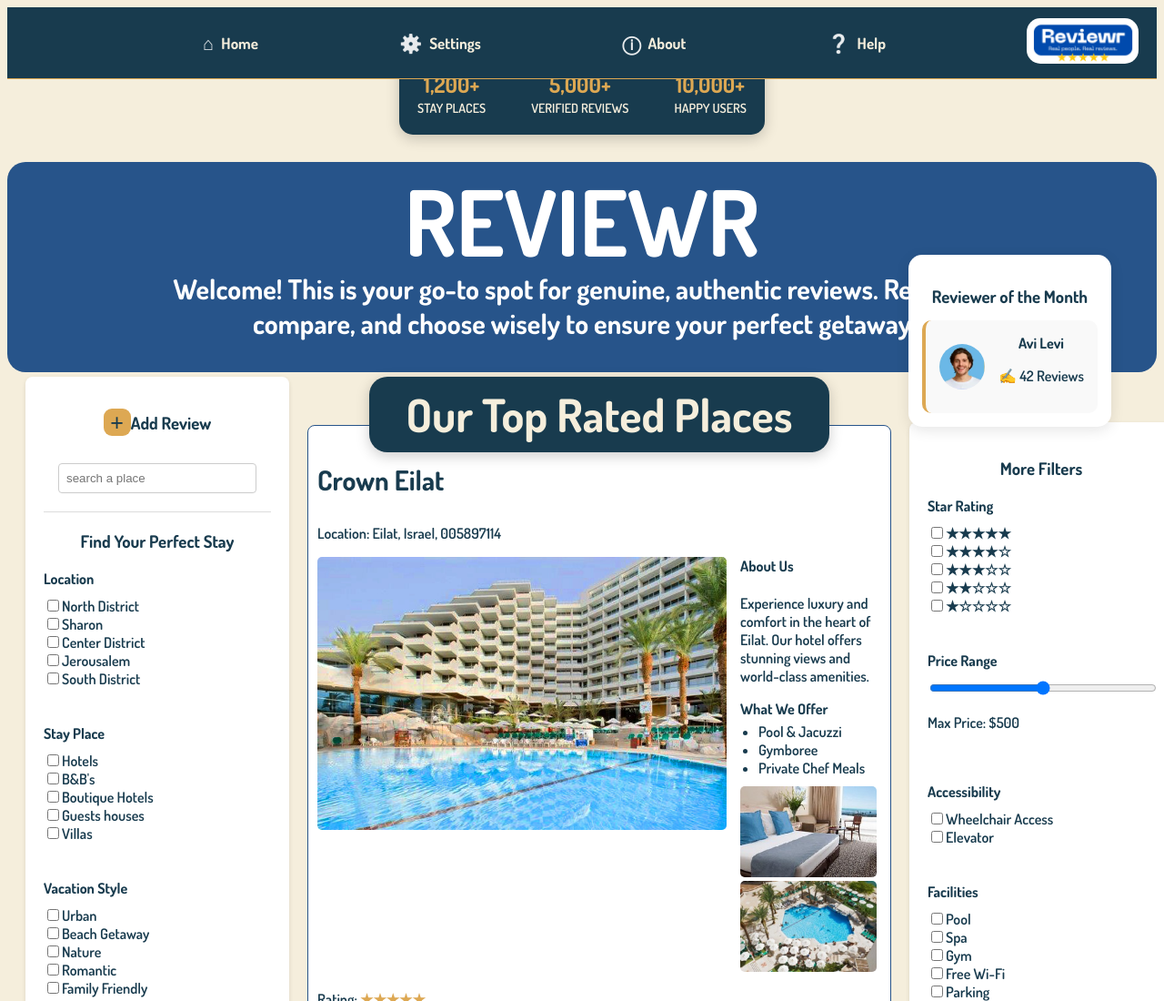
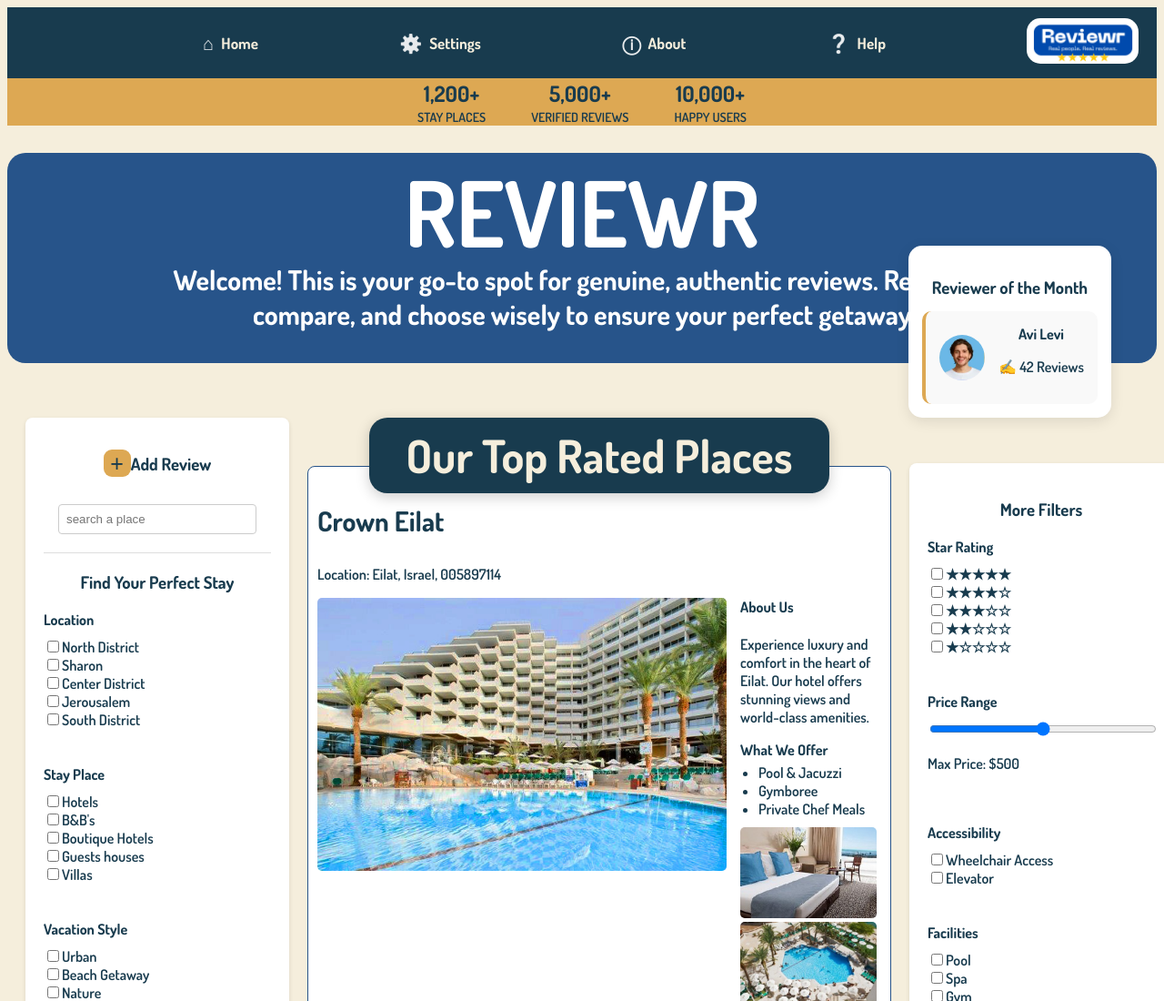
Before and after one commit to GilSh2509/frontend-capstone-team-6, a plain HTML site: page index.html in a window 1280 px wide. Shown: the top 1100 px of the page at 91% size. Drawn offline with Linux system fonts and the light colour scheme.

Commit message:
add margin

```diff
--- a/style_home_page.css
+++ b/style_home_page.css
@@ -68,6 +68,7 @@ body {
     align-items: flex-start;
     gap: 20px;
     padding: 0 20px 20px;
+    margin-top: 60px;
 }
 
 /* Sidebar: Sticky while scrolling */
@@ -145,17 +146,14 @@ body {
     display: flex;
     justify-content: center;
     gap: 50px;
-    background-color: #183B4E;
-    color: #F5EEDC;
-    padding: 20px;
-    border-radius: 15px;
-    margin: -30px auto 10px;
-    width: fit-content;
-    box-shadow: 0 4px 15px rgba(0,0,0,0.2);
+    background-color: #DDA853;
+    color: #183B4E;
+    width: 100%;
 }
 
 .stat-item { text-align: center; }
 .stat-number { display: block; font-size: 24px; font-weight: bold; color: #DDA853; }
+.stat-number { display: block; font-size: 24px; font-weight: bold; color: #183B4E; }
 .stat-label { font-size: 14px; text-transform: uppercase; }
 
 /* Main Content Area */
```
